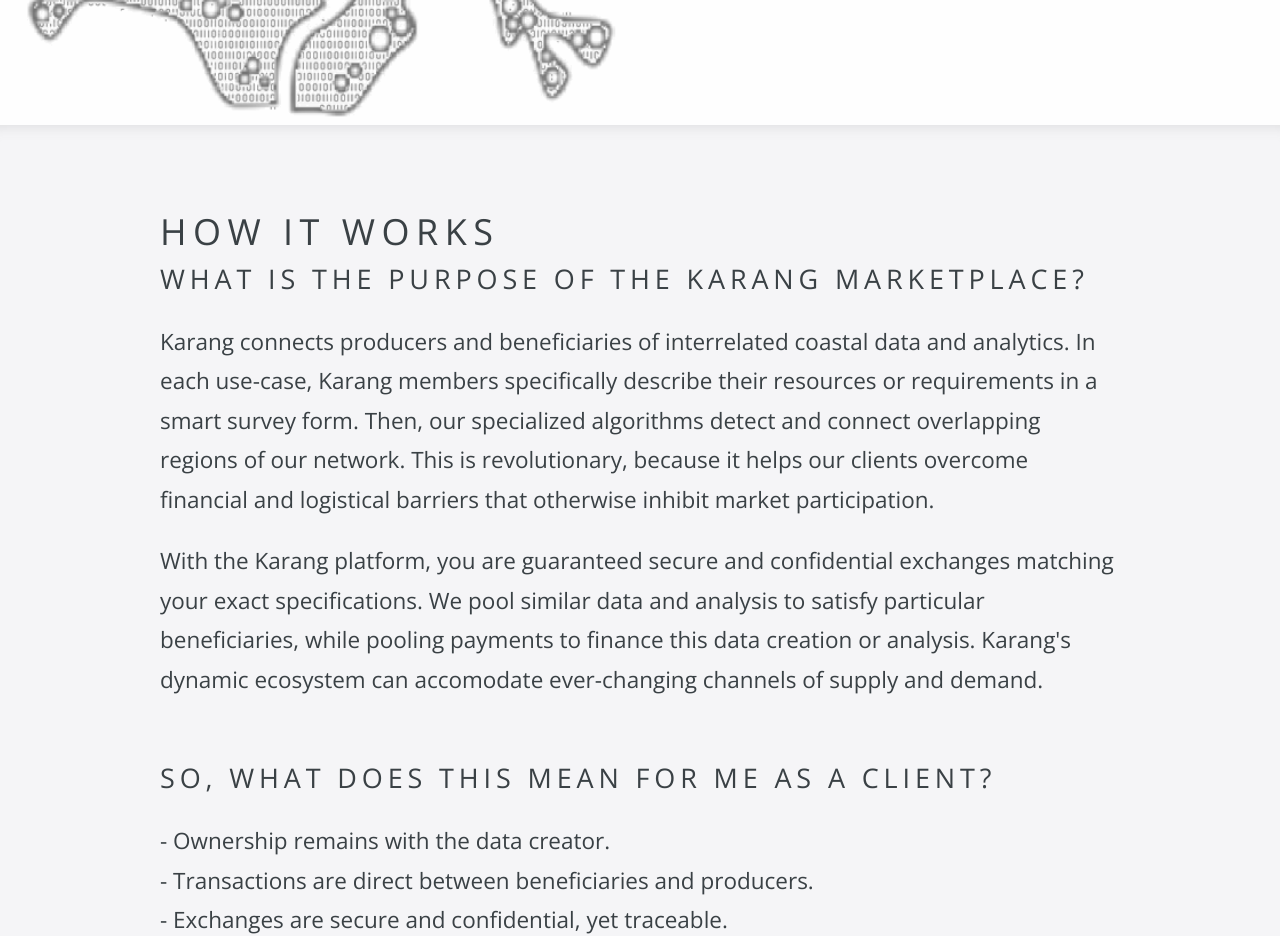
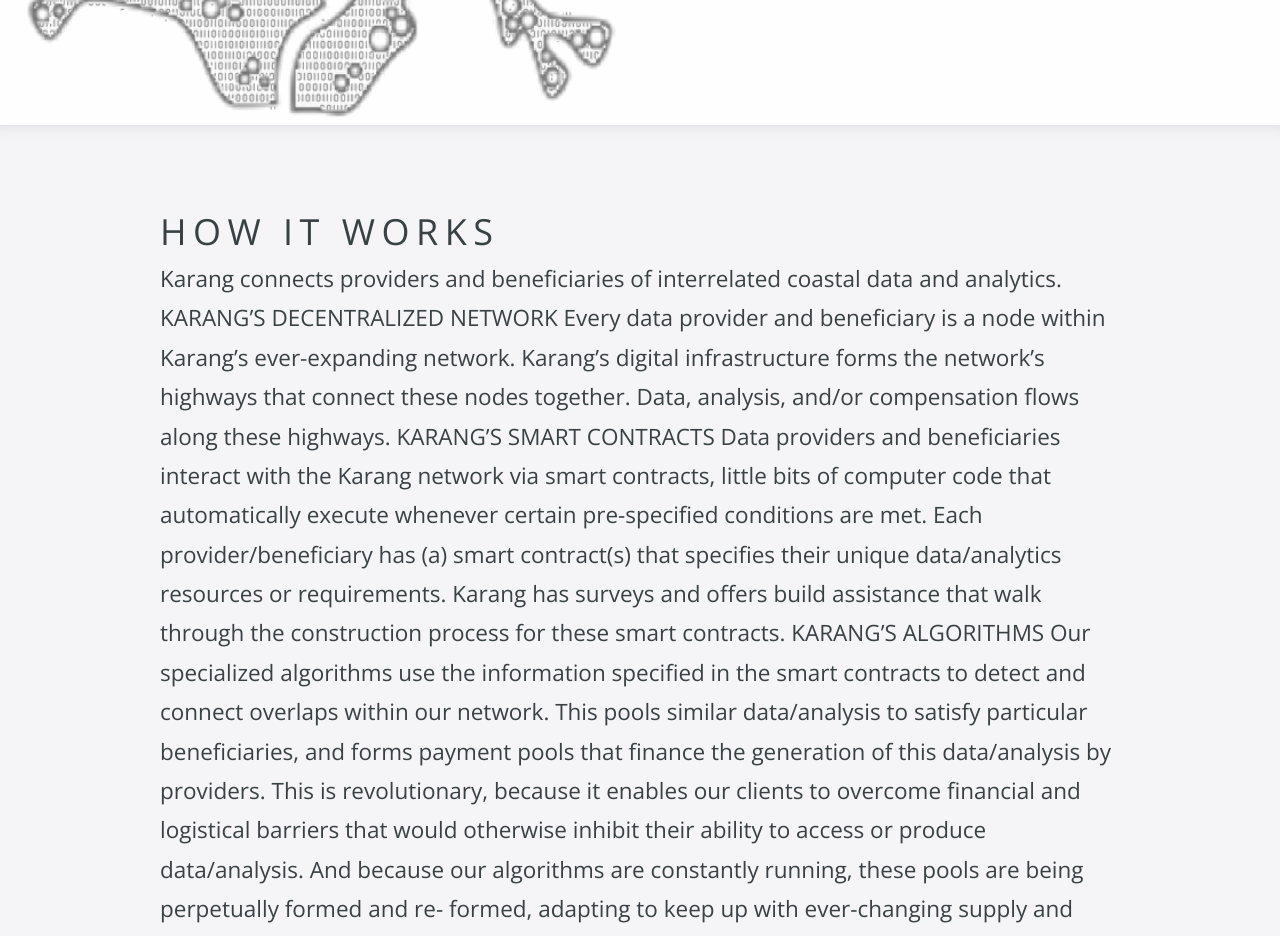
Before and after one commit to SSOATeam/website, a Jekyll site: the page built from how-it-works.html, in a window 1280 px wide and 1400 px high, scrolled down 295 px. Shown: the top 936 px of the window. Built offline with Jekyll 4.4.1, drawn with Linux system fonts in a browser that asks for light colours; nearby versions of some CDN libraries; some of the changed text lies outside the part shown.

Commit message:
Update "how it works" page with Kat's suggestions.

```diff
--- a/how-it-works.html
+++ b/how-it-works.html
@@ -10,7 +10,48 @@
 <div class="editable">
 	<div class="editable">
 
-	<h3>What is the purpose of the Karang marketplace?</h3>
+
+	Karang connects providers and beneficiaries of interrelated coastal data and analytics.
+
+	KARANG’S DECENTRALIZED NETWORK
+	Every data provider and beneficiary is a node within Karang’s ever-expanding network.
+	Karang’s digital infrastructure forms the network’s highways that connect these nodes
+	together. Data, analysis, and/or compensation flows along these highways.
+
+	KARANG’S SMART CONTRACTS
+	Data providers and beneficiaries interact with the Karang network via smart contracts,
+	little bits of computer code that automatically execute whenever certain pre-specified
+	conditions are met. Each provider/beneficiary has (a) smart contract(s) that specifies
+	their unique data/analytics resources or requirements. Karang has surveys and offers
+	build assistance that walk through the construction process for these smart contracts.
+
+	KARANG’S ALGORITHMS
+	Our specialized algorithms use the information specified in the smart contracts to
+	detect and connect overlaps within our network. This pools similar data/analysis to
+	satisfy particular beneficiaries, and forms payment pools that finance the
+	generation of this data/analysis by providers. This is revolutionary, because it
+	enables our clients to overcome financial and logistical barriers that would
+	otherwise inhibit their ability to access or produce data/analysis. And because our
+	algorithms are constantly running, these pools are being perpetually formed and re-
+	formed, adapting to keep up with ever-changing supply and demand.
+
+	SO, WHAT DOES THIS MEAN FOR ME AS A CLIENT?
+	- Exchanges are guaranteed to match your unique specifications for every use-case
+	because YOU specify your terms and conditions.
+	- No exchange of fund, no access to data/analysis will be granted until the terms
+	and conditions you laid out are met.
+	- Data/analysis
+	ownership
+	 remains with the creator/analyst. Only
+	access
+	 is granted.
+	- Transactions are direct between beneficiaries and providers; no middlemen.
+	- Transactions are secure and confidential, yet traceable.
+	- Data/analysis discovery or finding buyers for your data/services is no longer a
+	laborious, time-consuming process. It’s completely automated. With Karang, you
+	don’t need to do anything, we handle it all!
+
+<!-- 	<h3>What is the purpose of the Karang marketplace?</h3>
 
 	<p>
 		Karang connects producers and beneficiaries of interrelated coastal data and analytics.
@@ -37,7 +78,7 @@
 		- Members specify their own terms and conditions for participation.
 		<br>
 		- An exchange won't occur unless it meets your requirements.
-	</p>
+	</p> -->
 
 	<a style="display: flex; justify-content: center" href="https://ibb.co/m92xwFq"><img
 			src="https://i.ibb.co/0C6wSVM/Karang-howitworks.png" alt="Karang-howitworks"></a>
```
